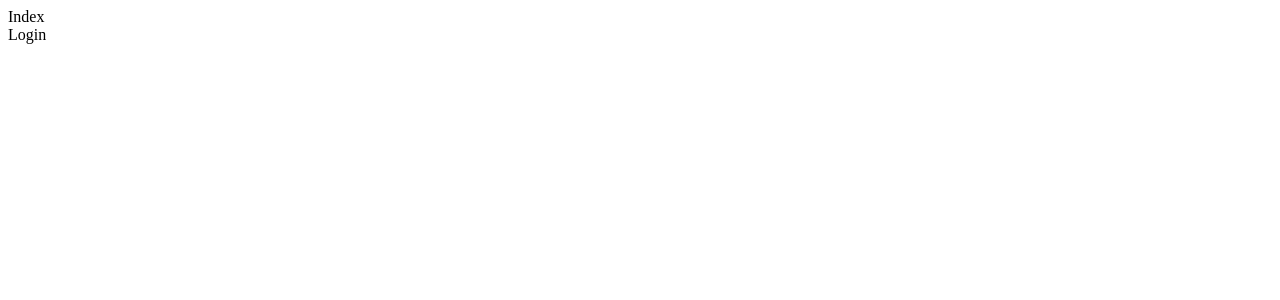
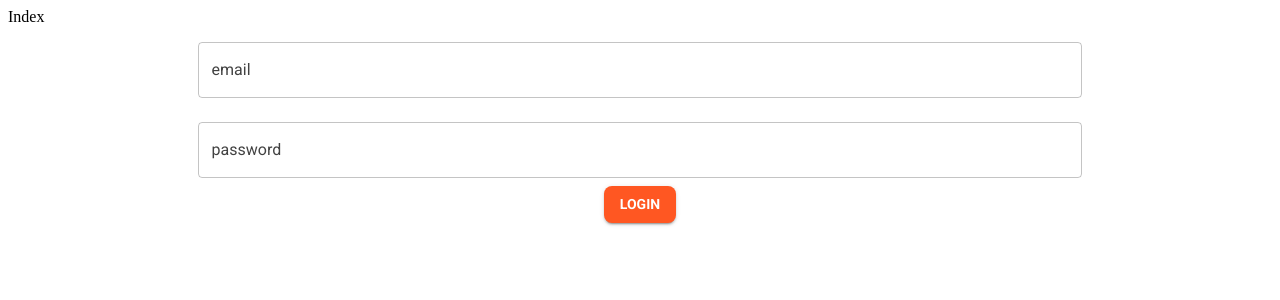
Before and after one commit to JaramilloL/flotilla, a React (Vite) app: page / in a window 1280 px wide. Shown: the top 300 px of the page. Built offline with nearby package versions, Linux system fonts and the light colour scheme.

Commit message:
creacion del login

```diff
--- a/src/components/auth/Login.tsx
+++ b/src/components/auth/Login.tsx
@@ -1,8 +1,73 @@
+import { Box, Button, TextField } from "@mui/material";
+import { SubmitHandler, useForm } from "react-hook-form";
+import { Auth } from "../../interfaces/globalTypes";
 
 const Login = () => {
+  //usaremos la libreria de react-hook-form para registrar los datos del usuario
+  const {
+    handleSubmit,
+    reset,
+    register,
+    formState: { errors },
+  } = useForm<Auth>(); //le pasamos los parametros a esperar
+
+  //creamos la funcion de envio de datos del usuario
+  const onSubmit: SubmitHandler<Auth> = (data) => {
+    try {
+      console.log(data);
+      reset();
+    } catch (error) {
+      if (error instanceof Error) {
+        console.log(error.message);
+      }
+    }
+  };
   return (
-    <div>Login</div>
-  )
-}
+    <Box
+      component="form"
+      width="70%"
+      m="0 auto"
+      onSubmit={handleSubmit(onSubmit)}
+    >
+      <TextField
+        id="email"
+        label="email"
+        margin="normal"
+        type="email"
+        error={!!errors?.email}
+        helperText={errors?.email?.message}
+        fullWidth
+        {...register("email", {
+          required: {
+            value: true,
+            message: "Email is required",
+          },
+        })}
+      />
 
-export default Login
+      <TextField
+        id="password"
+        label="password"
+        margin="normal"
+        type="password"
+        error={!!errors?.password}
+        helperText={errors?.password?.message}
+        fullWidth
+        {...register("password", {
+          required: {
+            value: true,
+            message: "Password is required",
+          },
+        })}
+      />
+
+      <Box display="flex" justifyContent="center">
+        <Button variant="contained" color="secondary" type="submit">
+          Login
+        </Button>
+      </Box>
+    </Box>
+  );
+};
+
+export default Login;
```
